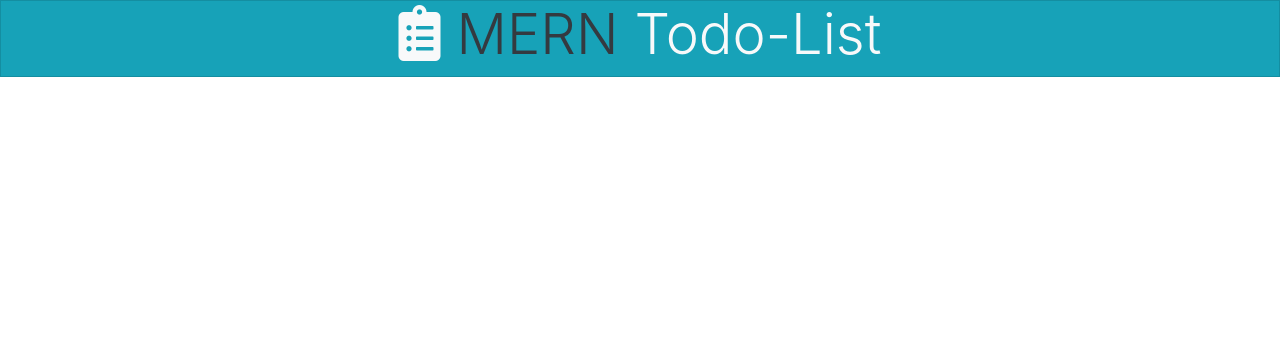
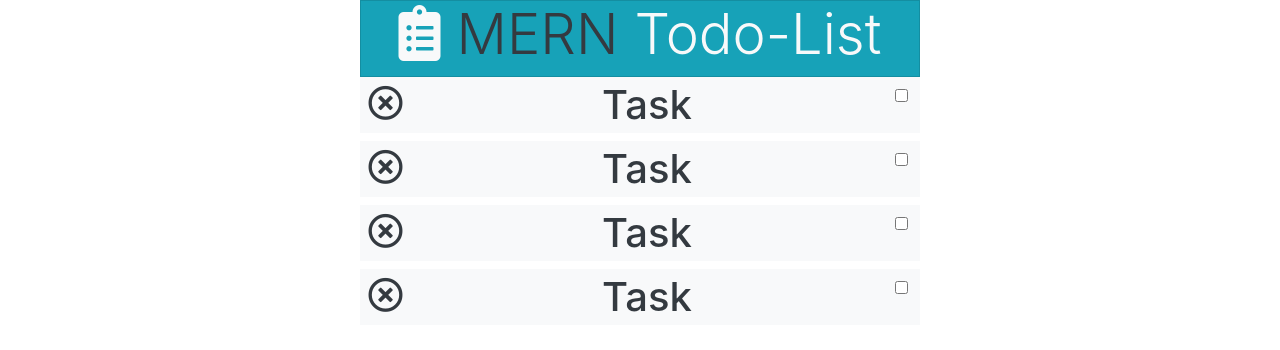
Before and after one commit to Nyambura254/MERN-Todo-App, a React (Create React App) app in the folder client/todo-app/: page / in a window 1280 px wide. Shown: the top 350 px of the page. Built offline with nearby package versions, Linux system fonts and the light colour scheme.

Commit message:
creating componnts

```diff
--- a/client/todo-app/src/App.css
+++ b/client/todo-app/src/App.css
@@ -1,3 +1,8 @@
+.app-container {
+    max-width: 35rem;
+    margin: auto;
+}
+
 .App {
     text-align: center;
 }
--- a/client/todo-app/src/App.js
+++ b/client/todo-app/src/App.js
@@ -1,12 +1,17 @@
 import React from 'react';
 
 import './App.css';
+
 import Header from './components/Header'
+import addTodo from './components/addTodo'
+import Todos from './components/Todos';
 
 function App() {
   return (
-    <div>
+    <div className="app-container">
       <Header></Header>
+      <addTodo></addTodo>
+      <Todos></Todos>
     </div>
 
   );
--- a/client/todo-app/src/components/Header.js
+++ b/client/todo-app/src/components/Header.js
@@ -2,7 +2,7 @@
 
 export default function Header() {
     return (
-        <div className="card bg-info text-center text-light rounded-0">
+        <div className="card bg-info text-center text-light rounded-0" placeholder="Add your todo here...">
             <h1 className="display-4">
                 <i className="fas fa-clipboard-list mr-3"></i><span className="text-dark mr-3">MERN</span>Todo-List
             </h1>
--- /dev/null
+++ b/client/todo-app/src/components/Todo.js
@@ -0,0 +1,12 @@
+import React, { Component } from 'react'
+
+export default class Todo extends Component {
+    render() {
+        return (
+            <h1 className="text-dark text-center p-1 bg-light">
+                <i className="far fa-times-circle fa-sm float-left m-1"></i>Task
+                <input type="checkbox" className="m-2 float-right"></input>
+            </h1>
+        )
+    }
+}
--- /dev/null
+++ b/client/todo-app/src/components/Todos.js
@@ -0,0 +1,15 @@
+import React, { Component } from 'react'
+import Todo from './Todo';
+export default class Todos extends Component {
+    render() {
+        return (
+            <div>
+                <Todo></Todo>
+                <Todo></Todo>
+                <Todo></Todo>
+                <Todo></Todo>
+
+            </div>
+        )
+    }
+}
--- /dev/null
+++ b/client/todo-app/src/components/addTodo.js
@@ -0,0 +1,14 @@
+import React, { Component } from 'react'
+
+export default class addTodo extends Component {
+    render() {
+        return (
+
+            <form>
+                <input type="text" className="form-control rounded-0">
+                </input>
+                <button className="form-control rounded-0 btn-secondary" type="submit">Add Todo</button>
+            </form>
+        )
+    }
+}
```
Lines whose indentation alone changed are shown as unchanged.
